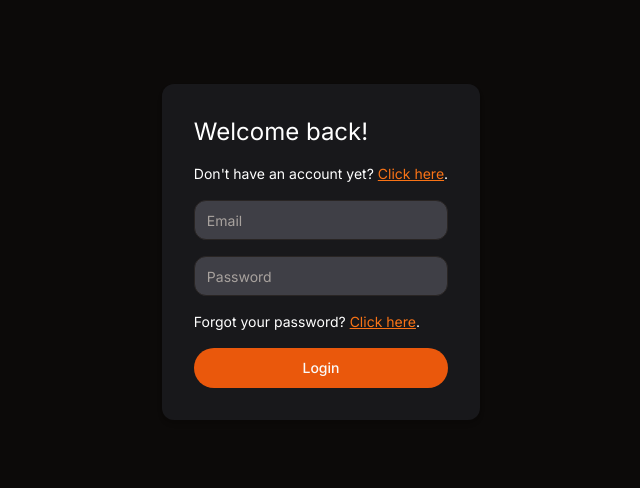
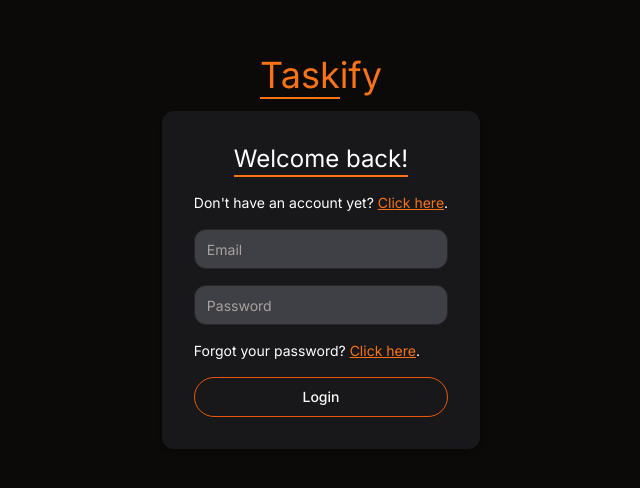
Before and after one commit to Taskify-Dev-Team/taskify, a Next.js app: page / in a window 1280 px wide. Shown: the part 148-636 px from the top of the page, without its empty margins (319-959 px from the left). Built offline with nearby package versions, Linux system fonts and the light colour scheme.

Commit message:
login adjust (title add and span underlines)

```diff
--- a/src/components/loginPage.tsx
+++ b/src/components/loginPage.tsx
@@ -4,9 +4,16 @@ import { Input } from "./ui/input";
 
 function LoginPage() {
   return (
-    <div className="flex justify-center items-center h-screen">
+<div className="flex flex-col justify-center items-center h-screen">
+  <div>
+    <h1 className="text-4xl text-center text-orange-500 mb-4">
+    <span className="border-b-2 border-orange-500">Task</span>ify
+    </h1>
+  </div>
   <div className="bg-zinc-900 p-8 rounded-xl shadow-md">
-        <p className="text-white text-2xl mb-4">Welcome back!</p>
+    <p className="text-white text-2xl mb-4 text-center">
+      <span className="border-b-2 border-orange-500 inline-block">Welcome back!</span>
+    </p>
     <p className="text-white text-sm mb-4">
       Don't have an account yet?{" "}
       <a href="#" className="text-orange-500 underline">
@@ -31,8 +38,7 @@ function LoginPage() {
       </a>
       .
     </p>
-
-        <Button className="w-full rounded-3xl">Login</Button>
+    <Button variant="outline" className="w-full rounded-3xl">Login</Button>
   </div>
 </div>
   );
```
Lines whose indentation alone changed are shown as unchanged.
